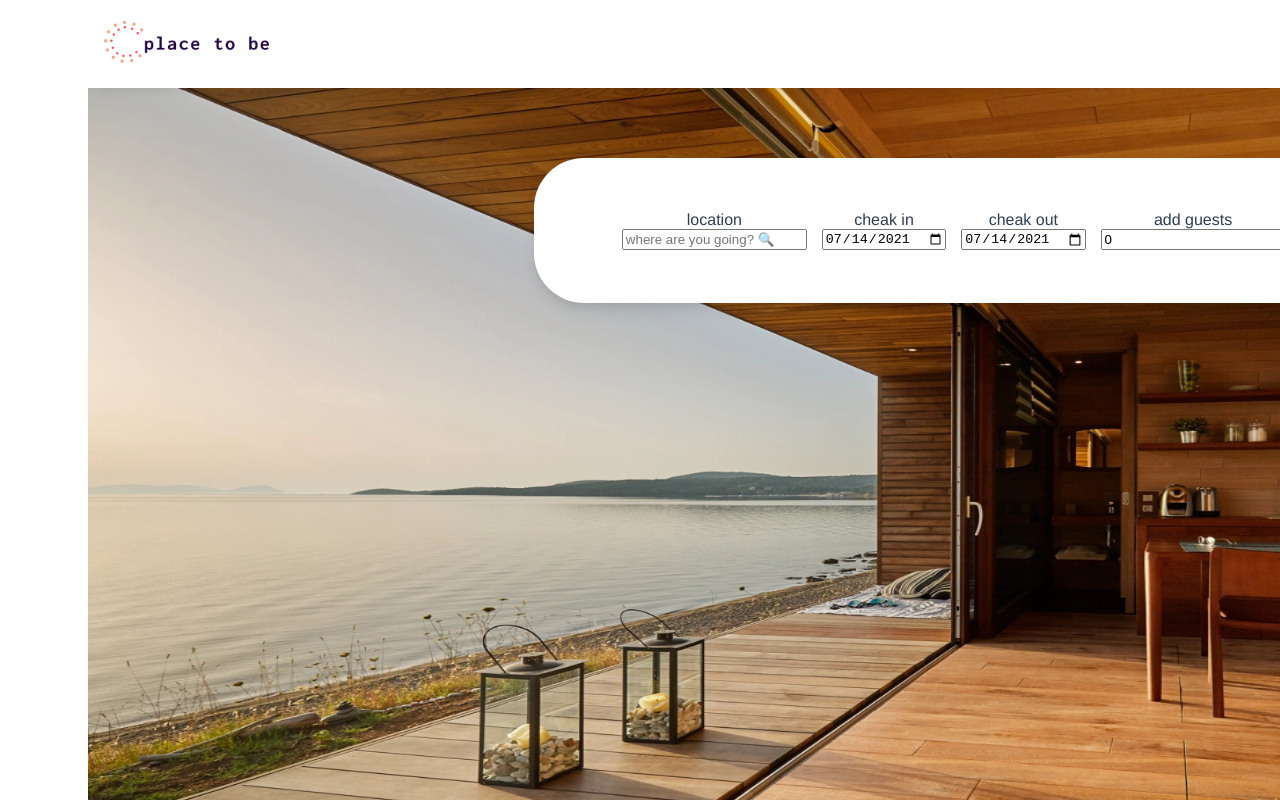
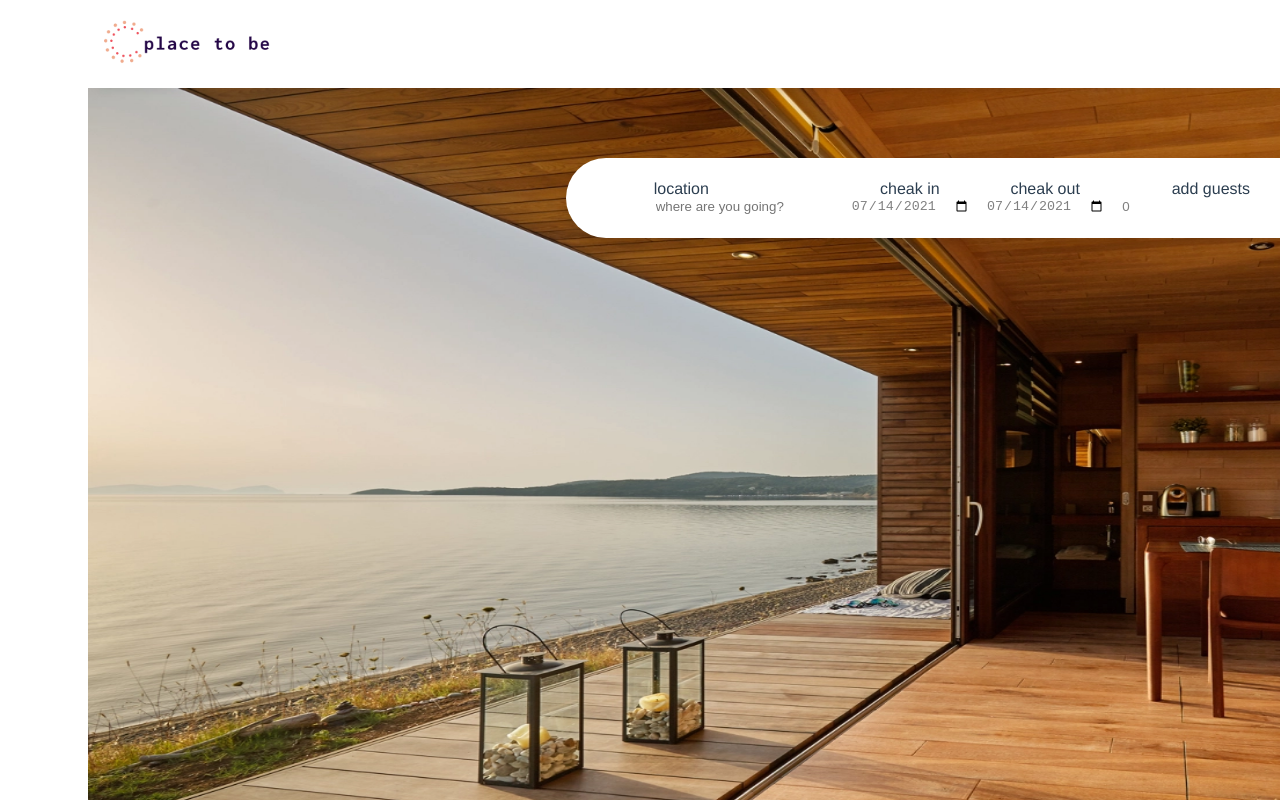
Before and after one commit to IsaacRazabi/place-to-bnb, a Vue app: page /#/ in a window 1280 px wide. Shown: the top 800 px of the page. Built offline with nearby package versions, Linux system fonts and the light colour scheme.

Commit message:
17:30 filter bordless

```diff
--- a/src/components/app-header.vue
+++ b/src/components/app-header.vue
@@ -105,9 +105,9 @@ export default {
   top: 70px;
   border-radius: 50px;
   background-color: #fff;
-  height: 65px;
+  height: 40px;
   box-shadow: 0 10px 15px -3px rgb(0 0 0 / 10%), 0 4px 6px -2px rgb(0 0 0 / 5%);
-  padding: 40px 0;
+  padding: 20px 0;
 }
 .filter *> {
      width: 250px;
--- a/src/components/stay-filter.vue
+++ b/src/components/stay-filter.vue
@@ -8,7 +8,7 @@
             @input="setFilter"
             v-model="filterBy.loc"
             type="text"
-            placeholder="where are you going? 🔍"
+            placeholder="where are you going? "
           />
         </span>
         <span class="cheak-in">
@@ -23,7 +23,7 @@
           <label for="guests"> add guests </label>
           <input type="number" v-model="filterBy.guests" />
         </span>
-        <button>🔎</button>
+        <!-- <button>🔎</button> -->
       </div>
     </section>
   </form>
@@ -60,6 +60,15 @@ export default {
 </script>
 
 <style scoped>
+.location{
+  text-align: left;
+}
+input{
+  color:gray;
+}
+input{
+  border: 0;
+}
 .location {
   display: flex;
   flex-direction: column;
```
